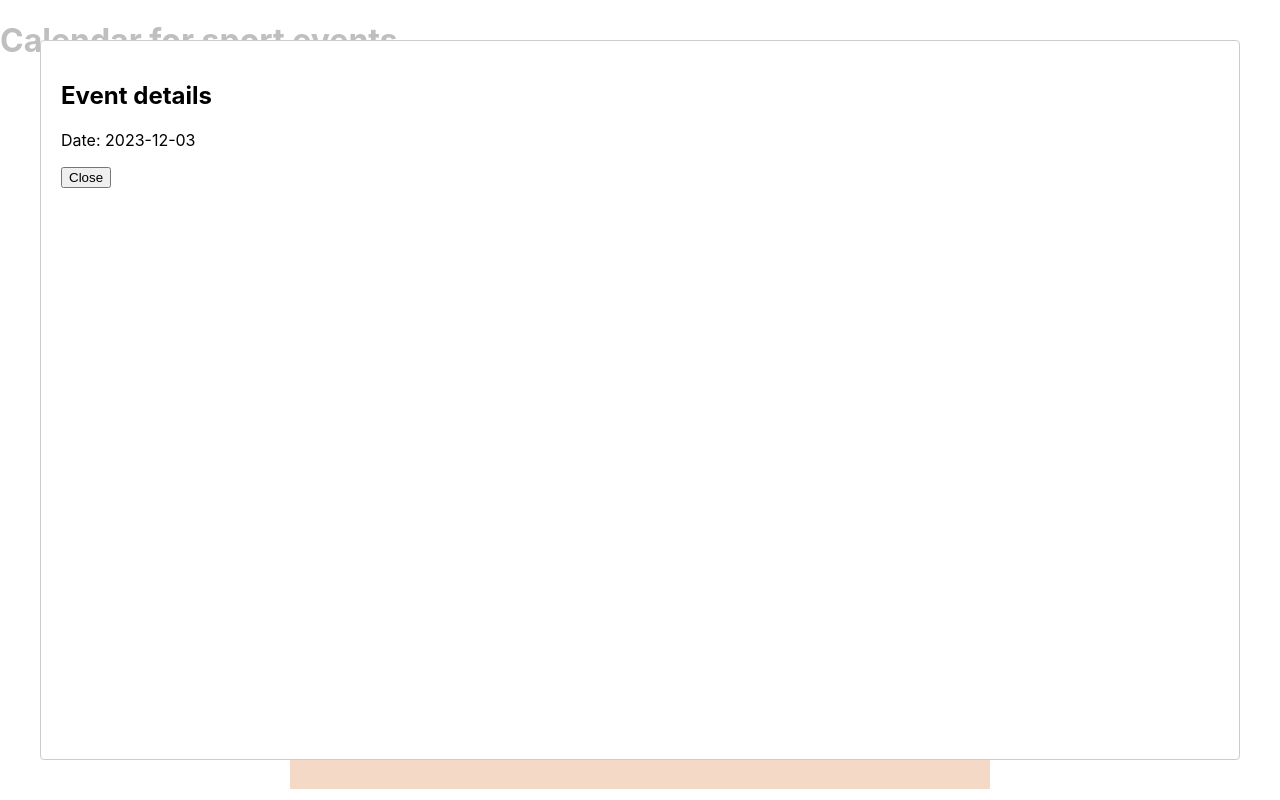
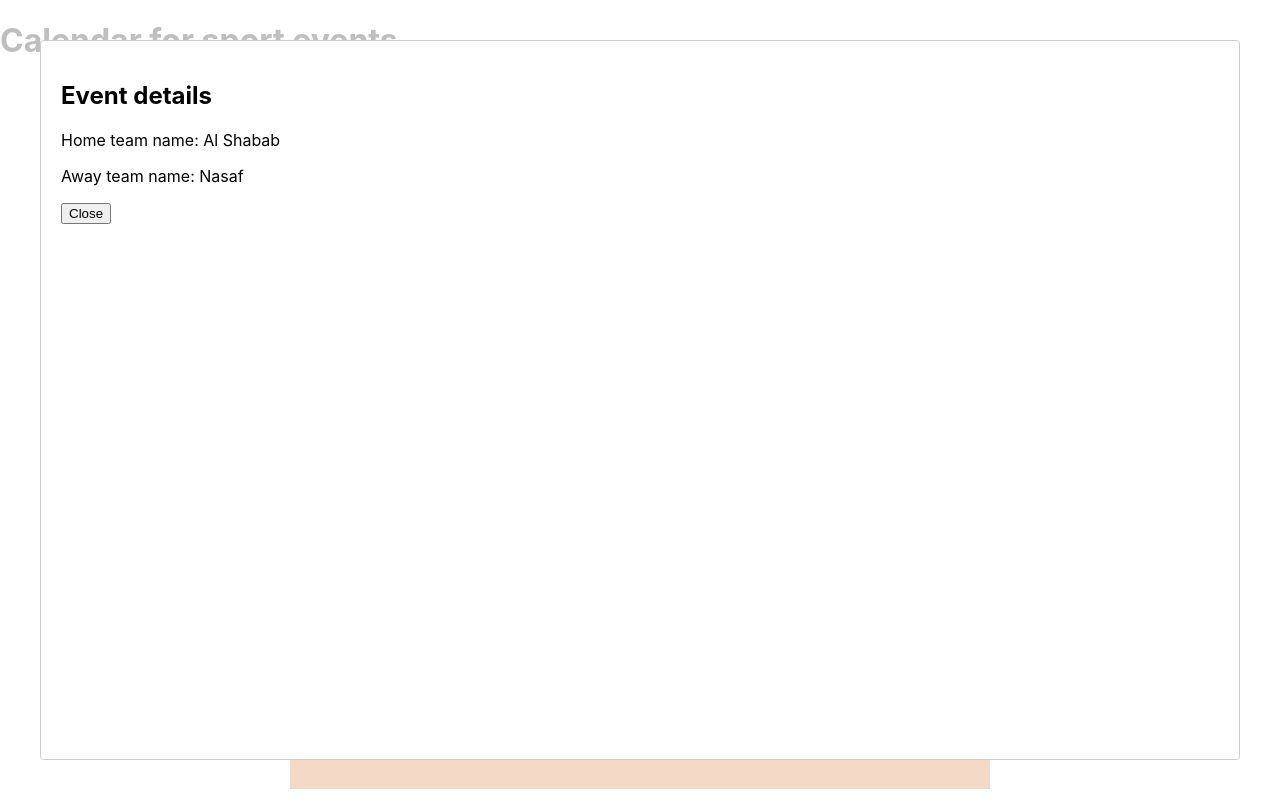
Before and after one commit to gretava/sport-event-calendar, a React app: page / in a window 1280 px wide. Both pictures are taken after a click on the element 395 px from the left and 382 px from the top of the page. Built offline with nearby package versions, Linux system fonts and the light colour scheme; the HTML template or start-up script is replaced by a standard one.

Commit message:
Add more info to be displayed in modal

```diff
--- a/src/DetailPage/EventModal.js
+++ b/src/DetailPage/EventModal.js
@@ -7,7 +7,11 @@
         <h2>Event details</h2>
         {eventData && (
           <div>
-            <p>Date: {eventData.dateVenue}</p>
+            <p>Home team name: {eventData.homeTeam?.name}</p>
+            <p>Away team name: {eventData.awayTeam?.name}</p>
+            {/*season: '', status: ' */}
+            {/* <p>Match date: {eventData.dateVenue}</p>
+            <p>Season: {eventData.season}</p> */}
           </div>
         )}
         <button onClick={closeModal}>Close</button>
```
